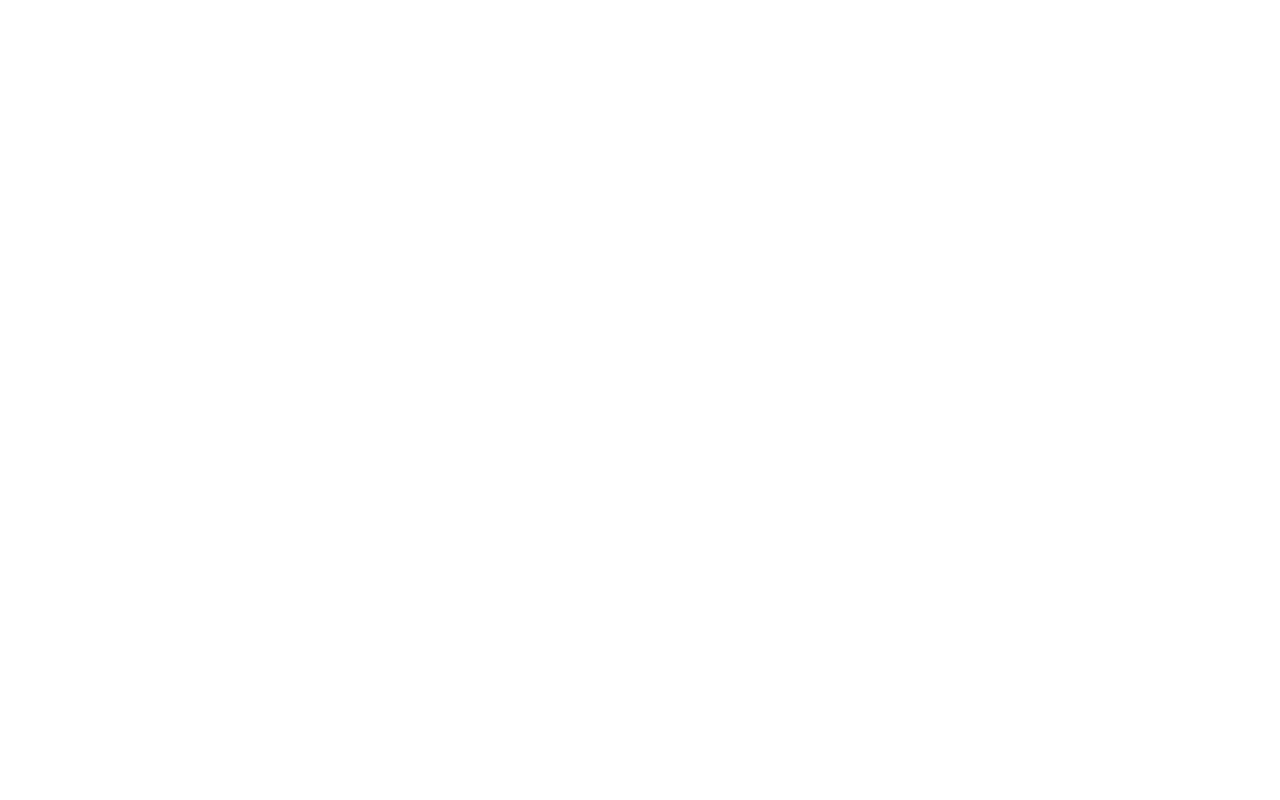
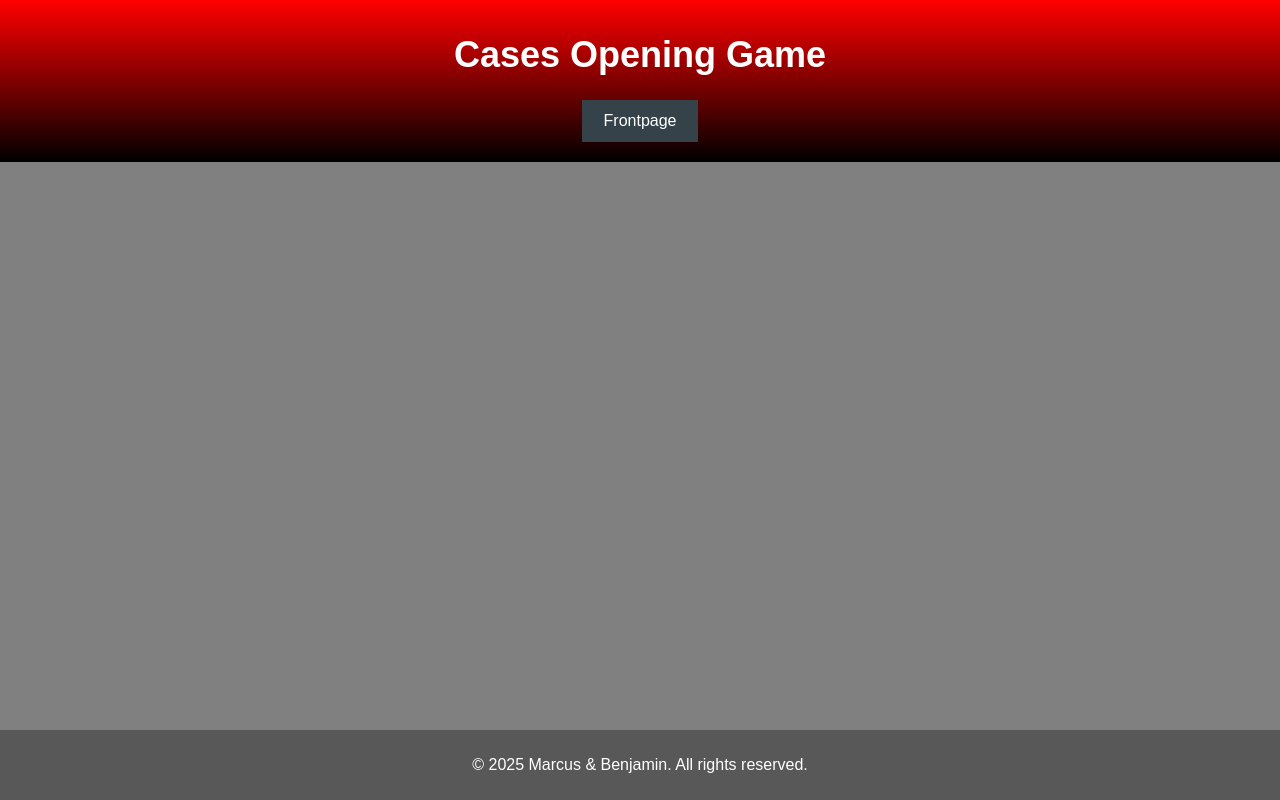
Before and after one commit to GhosTzRider/CS2-opening-game, a plain HTML site: page COG.html in a window 1280 px wide. Drawn offline with Linux system fonts and the light colour scheme.

Commit message:
Add COG.html and update index.html to link to the game

```diff
--- a/COG.html
+++ b/COG.html
@@ -1,11 +1,30 @@
 <!DOCTYPE html>
 <html lang="en">
-<head>
-    <meta charset="UTF-8">
-    <meta name="viewport" content="width=device-width, initial-scale=1.0">
-    <title>Document</title>
-</head>
-<body>
+  <head>
+    <meta charset="UTF-8" />
+    <meta name="viewport" content="width=device-width, initial-scale=1.0" />
+    <link rel="stylesheet" href="stylesheet.css" />
+    <title>CS2 Case opening</title>
+  </head>
+  <body>
+    <header class="caseHeader">
+      <h1>Cases Opening Game</h1>
 
-</body>
+      <nav class="navBar">
+        <div class="buttonContainer">
+          <button
+            class="backButton"
+            onclick="window.location.href='index.html'"
+          >
+            Frontpage
+          </button>
+        </div>
+      </nav>
+    </header>
+    <footer>
+      <div class="footerContainer">
+        <p>© 2025 Marcus & Benjamin. All rights reserved.</p>
+      </div>
+    </footer>
+  </body>
 </html>
--- a/stylesheet.css
+++ b/stylesheet.css
@@ -1,3 +1,4 @@
+/* index.html */
 body {
   font-family: Arial, sans-serif;
   background-color: #f4f4f4;
@@ -63,3 +64,45 @@ body {
   background-color: #ffffff;
   font-size: large;
 }
+
+/* COG.html */
+body {
+  background-color: gray;
+}
+.caseHeader {
+  background-image: linear-gradient(to bottom, rgb(255, 0, 0), rgb(0, 0, 0));
+  color: #ffffff;
+  padding: 10px 0;
+  text-align: center;
+  font-size: large;
+}
+.navBar {
+  margin: 10px auto;
+  border: #35424a 2px solid;
+  width: max-content;
+}
+.backButton {
+  background-color: #35424a;
+  color: #ffffff;
+  border: none;
+  padding: 10px 20px;
+  font-size: medium;
+  cursor: pointer;
+}
+.buttonContainer {
+  display: flex;
+  justify-content: center;
+  align-items: center;
+  width: fit-content;
+  margin: 0 auto;
+}
+
+.footerContainer {
+  background-color: rgb(88, 88, 88);
+  color: #ffffff;
+  text-align: center;
+  padding: 10px 0;
+  position: fixed;
+  bottom: 0;
+  width: 100%;
+}
```
Also changed, not shown: index.html (+3 -1 lines).
